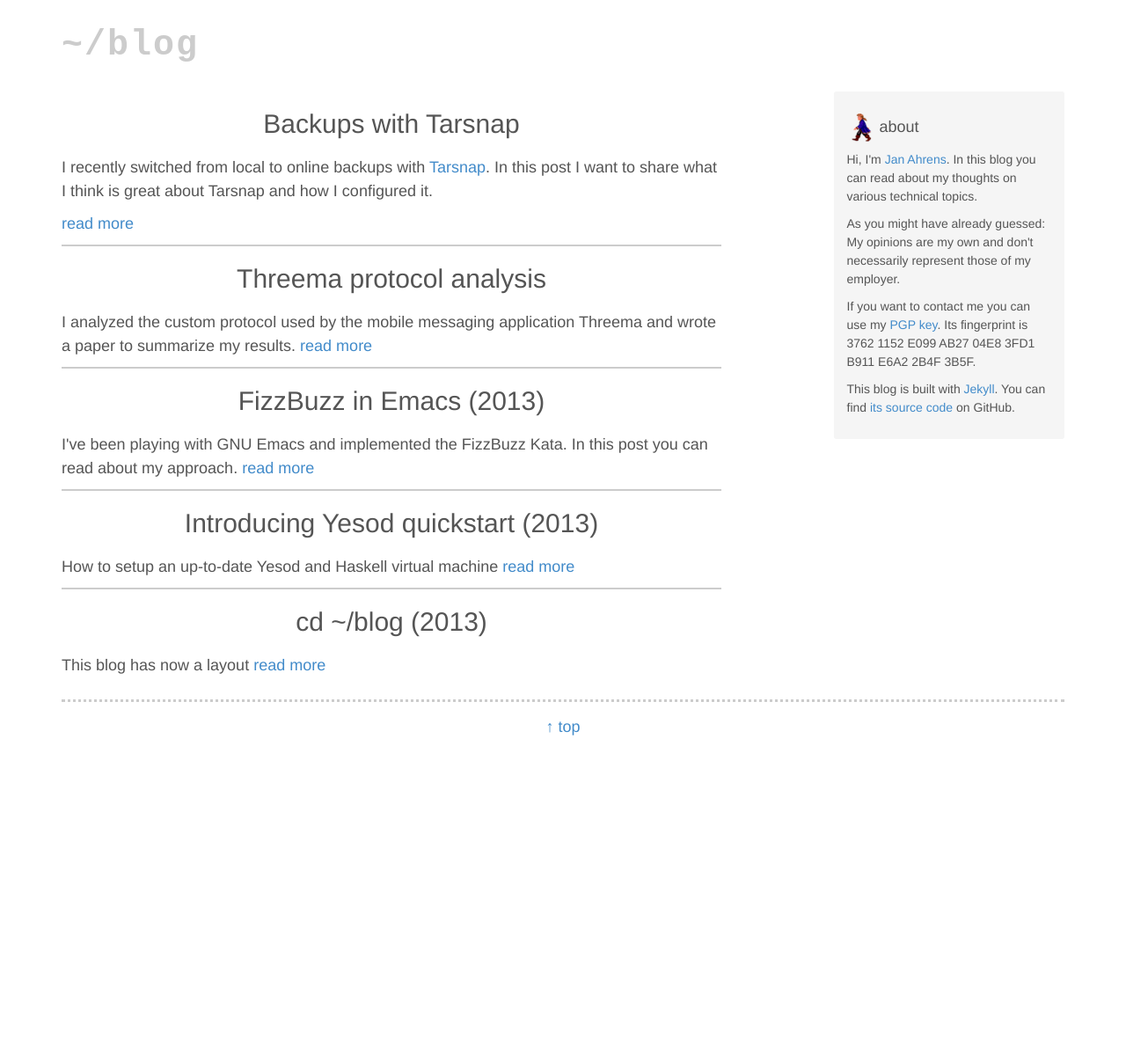
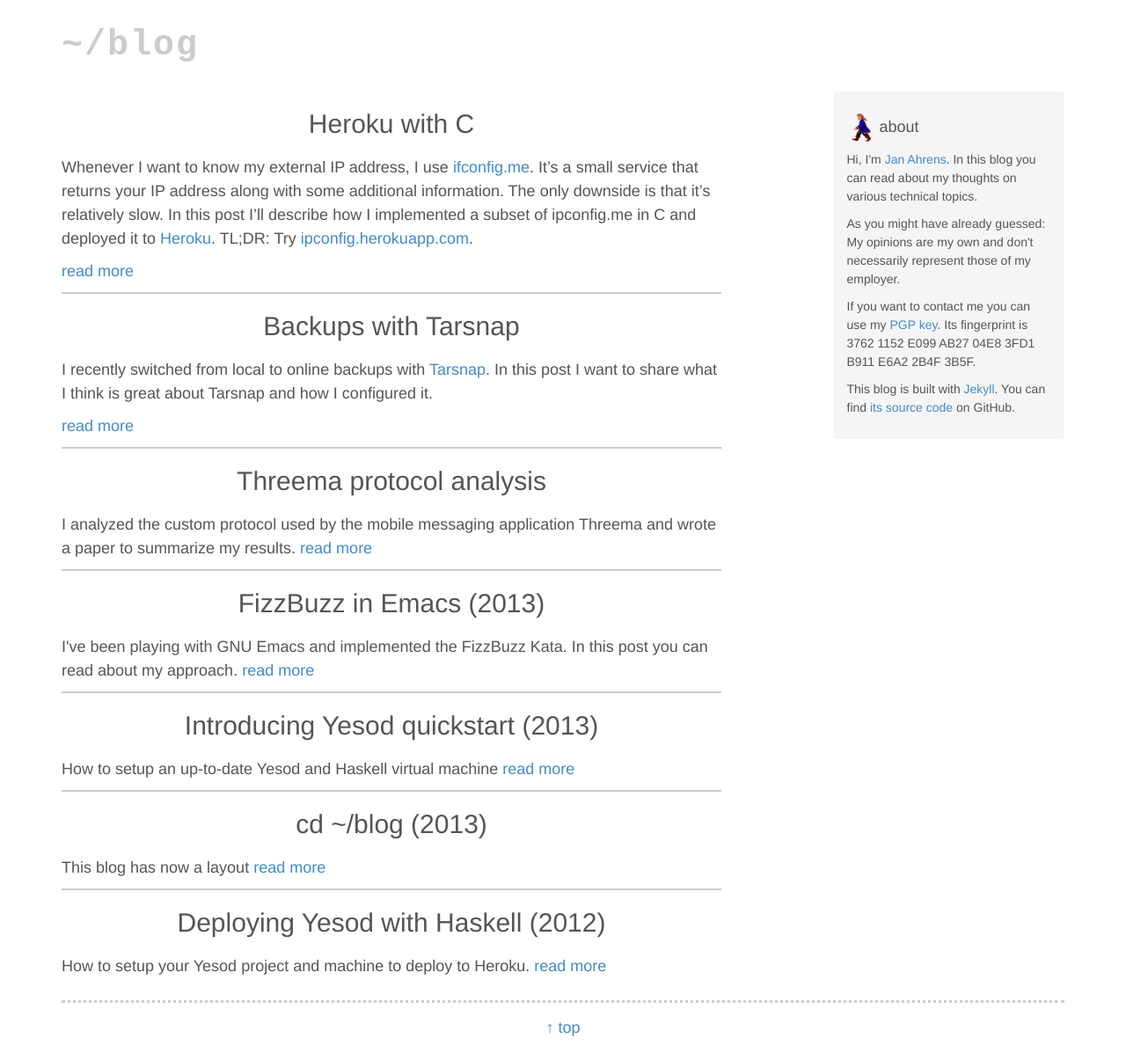
Before and after one commit to JanAhrens/JanAhrens.github.io, a Jekyll site: the page built from index.html, in a window 1280 px wide. Shown: the whole page at 88% size. Built offline with Jekyll 4.4.1, drawn with Linux system fonts in a browser that asks for light colours; Markdown is read by kramdown in place of the engine named in the settings; the list of posts is cut into pages by our own code; before the commit the page ends 900 px from its top, so only the background shows below that; some of the changed lines change nothing that is shown.

Commit message:
new blog post: "Heroku with C"

```diff
--- a/_config.yml
+++ b/_config.yml
@@ -3,7 +3,7 @@ lsi: false
 pygments: true
 name: ~/blog
 url: http://blog.jan-ahrens.eu
-paginate: 5
+paginate: 10
 exclude: ['Gemfile', 'Gemfile.lock']
 include: ['.well-known']
 markdown: redcarpet
--- /dev/null
+++ b/_posts/2014-06-17-heroku-with-c.markdown
@@ -0,0 +1,210 @@
+---
+title: "Heroku with C"
+layout: post
+date: 2014-06-17
+---
+
+Whenever I want to know my external IP address, I use
+[ifconfig.me](http://ifconfig.me). It's a small service that returns
+your IP address along with some additional information. The only
+downside is that it's relatively slow. In this post I'll describe how
+I implemented a subset of ipconfig.me in C and deployed it to
+[Heroku](https://www.heroku.com/). TL;DR: Try
+[ipconfig.herokuapp.com](http://ipconfig.herokuapp.com/).
+
+* [Is it possible?](#possible)
+* [How Heroku works](#heroku)
+* [Returning the IP address](#code)
+* [Deployment](#deployment)
+  * [Hijacking Node.js](#hijack-node)
+  * [Procfile](#procfile)
+  * [Pushing the code](#push-it)
+* [What is it good for?](#summary)
+  * [The numbers](#numbers)
+
+# Is it possible? <a name="possible"></a>
+
+When I first got the idea I didn't knew if Heroku would be able to run C
+applications. I remembered that I managed to run a
+[Haskell application on Heroku](http://blog.jan-ahrens.eu/2012/07/05/yesod-deployment.html)
+a while ago. Officially Heroku neither supports Haskell nor C. It
+simply doesn't know how to prepare the code and do things like
+dependency management.
+
+For my Haskell project I was able to resolve this by compiling a
+binary on my machine and deploying it directly to Heroku. Heroku was then
+able to execute the binary and thus serve the web-pages. I decided to
+use this method with my C application, again.
+
+# How Heroku works <a name="heroku"></a>
+
+In order to know how I would build my idea, I had to read a bit of
+the well-written and extensive
+[Heroku documentation](https://devcenter.heroku.com/categories/reference).
+
+If you draw a rough picture, Heroku consists of two components: An
+intelligent load-balancer and one or more application "servers", also
+known as [dynos](https://devcenter.heroku.com/articles/dynos). The
+load-balancer maps a DNS name, like `foobar.herokuapp.com`, to one or
+more dynos.
+
+Each application server (or dyno) has to run a HTTP server, that receives
+requests from the and responds to them.
+
+# Returning the IP address <a name="code"></a>
+
+In addition to routing the requests, the Heroku load-balancer will
+also append
+[some headers](https://devcenter.heroku.com/articles/http-routing#heroku-headers)
+before passing the request to the application. The `X-Forwarded-For`
+header contains the IP address of the client that does the
+request. This is the external IP address of the client and the only
+information that my application should return.
+
+The [resulting application](https://github.com/JanAhrens/ipconfig-http-server/blob/master/main.c) is very simple:
+
+1. Start a HTTP server
+2. Wait for requestsp
+3. Extract the IP address from the `X-Forwarded-For` header
+4. Return the address
+5. Goto 2.
+
+To minimize the effort I implemented the
+[application single-threaded](https://github.com/JanAhrens/ipconfig-http-server/blob/master/main.c)
+and managed to only use 135 lines of C code. I think this is not bad
+if you consider that it also includes a minimal HTTP server 😃.
+
+You can test it on your local machine by
+executing the binary (you might have to re-compile it using `make`). The only thing that you have to keep in mind
+is that you have to simulate the Heroku load-balancer by sending the
+`X-Forwared-For` header on your own:
+
+    ./main 8080
+    curl --header 'X-Forwarded-For: 8.8.8.8' http://127.0.0.1:8080/
+
+After creating the binary, my next step was to deploy it to Heroku.
+
+# Heroku Deployment <a name="deployment"></a>
+
+What I really like about Heroku is how easy it is to deploy your
+application. All you need to know is how to use git.
+When you do a `git push`, Heroku tries to determine what language
+your project uses. It then takes the matching
+[buildpack](https://devcenter.heroku.com/articles/buildpacks) to
+install dependencies, compile the code and run the application.
+Heroku comes with a number of pre-configured buildpacks for languages
+like Java, Ruby, Node.js and so on.
+
+## Hijacking Node.js <a name="hijack-node"></a>
+
+For my Haskell project I hijacked the existing
+[Node.js buildpack](https://github.com/heroku/heroku-buildpack-nodejs).
+I learned this trick from the
+[Yesod wiki](https://github.com/yesodweb/yesod/wiki/Deploying-Yesod-Apps-to-Heroku)
+during my attempt to deploy the Haskell application. The idea behind this approach
+is relatively simple: Because you already have a binary, the buildpack doesn't need to
+do anything, so you have to find a buildpack that can easily be fooled into doing nothing.
+
+For the Node.js buildpack this works perfectly: You only have to
+create a
+[`package.json`](https://github.com/JanAhrens/ipconfig-http-server/blob/master/package.json)
+file, state that there are no dependencies, give it a fake-name and a
+fake-version. That's it!
+
+<script src="http://gist-it.appspot.com/github/JanAhrens/ipconfig-http-server/blob/master/package.json"></script>
+
+The reason why this works, is that the Node.js buildpack has a simple
+[`detect` mechanism](https://github.com/heroku/heroku-buildpack-nodejs/blob/master/bin/detect)
+that only checks for the `package.json` file. With the detect script,
+Heroku verifies that the buildpack is responsible for the current project.
+
+## Procfile <a name="procfile"></a>
+
+After I had tricked the Node.js buildpack into accepting the code, the
+last missing piece was the `Procfile`.  In the Procfile you state what
+kind of processes your application provides. In my case it's simple,
+because it's only a web-server in form of the binary.
+
+<script src="http://gist-it.appspot.com/github/JanAhrens/ipconfig-http-server/blob/master/Procfile"></script>
+
+## Pushing the code <a name="push-it"></a>
+
+The disadvantage of shipping binaries is that you have to compile them before you deploy.
+In contrast to more conventional Heroku application, you have to run `make`, add the binary to git and then push the code:
+
+    make
+    git add main
+    git commit -m "new release"
+    git push heroku master
+
+You can play with the application on Heroku. I was able to secure the
+domain `ipconfig.herokuapp.com`. You can either [open it in your browser](http://ipconfig.herokuapp.com/) or use your favorite terminal program:
+
+    curl http://ipconfig.herokuapp.com/
+
+If the application isn't used in a while, Heroku will shutdown
+it's dyno and has to start a new one for you. In my experience this
+takes around 40 seconds, so don't be surprised if your first request
+is way too slow.
+
+# What is it good for? <a name="summary"></a>
+
+If you compare the time invested, with the achieved functionality, I'd
+say there is nothing to discuss. Writing programs in C is
+slow. But on the other hand it was interesting to learn all those
+details about Heroku.
+
+I did this small project just for fun. Nevertheless it's interesting
+to know how well it "performs". Since it's a single-threaded
+application I did three tests: 100 requests in sequence, 10 requests
+in parallel and 100 requests in parallel.
+
+The Heroku load-balancer is able to queue requests until the dyno is
+available again. That's the reason why the response time is increasing, if
+more requests are executed in parallel. You could solve this issue
+by starting more dynos, but that would cost a lot of money.
+
+## The numbers <a name="numbers"></a>
+
+*"I only believe in statistics that I doctored myself" -- Winston Churchill*
+
+For my benchmark I used [ApacheBench](https://httpd.apache.org/docs/2.2/programs/ab.html).
+Luckily `ab` has a switch that produces HTML tables, so here are the hard numbers:
+
+### 100 requests in sequence
+
+<table class="table">
+<tr><th>&nbsp;</th> <th>min</th>   <th>avg</th>   <th>max</th></tr>
+<tr><th>Connect:</th><td>   48</td><td>   52</td><td>   69</td></tr>
+<tr><th>Processing:</th><td>   55</td><td>   58</td><td>   65</td></tr>
+<tr><th>Total:</th><td>  103</td><td>  110</td><td>  134</td></tr>
+</table>
+
+    ab -n 100 http://ipconfig.herokuapp.com/
+
+
+### 100 requests, 10 in parallel
+
+<table class="table">
+<tr><th>&nbsp;</th> <th>min</th>   <th>avg</th>   <th>max</th></tr>
+<tr><th>Connect:</th><td>   49</td><td>   54</td><td>   65</td></tr>
+<tr><th>Processing:</th><td>   54</td><td>   60</td><td>   63</td></tr>
+<tr><th>Total:</th><td>  103</td><td>  114</td><td>  128</td></tr>
+</table>
+
+    ab -c 10 -n 100 http://ipconfig.herokuapp.com/
+
+### 100 requests in parallel
+
+<table class="table">
+<tr><th>&nbsp;</th> <th>min</th>   <th>avg</th>   <th>max</th></tr>
+<tr><th>Connect:</th><td>   58</td><td>  142</td><td>  237</td></tr>
+<tr><th>Processing:</th><td>  186</td><td>  188</td><td>  156</td></tr>
+<tr><th>Total:</th><td>  244</td><td>  330</td><td>  393</td></tr>
+</table>
+
+    ab -c 100 -n 100 http://ipconfig.herokuapp.com/
+
+I hope you enjoyed this experiment and I'd love to hear your
+thoughts. You can find [my PGP key](https://keybase.io/janahrens) at
+Keybase.io.
```
